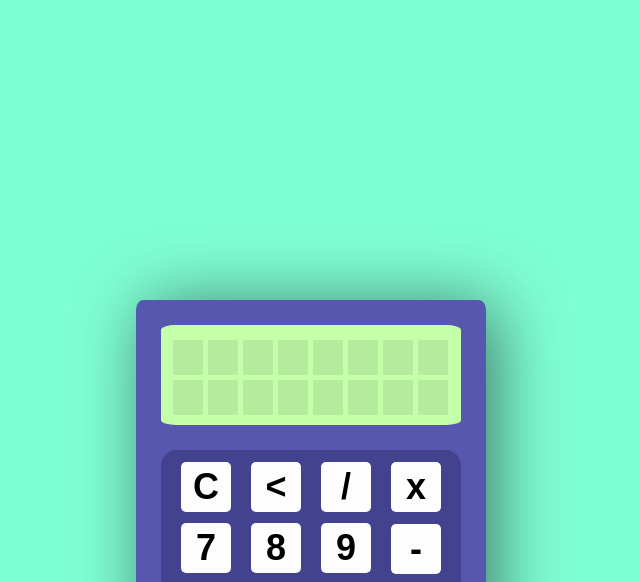
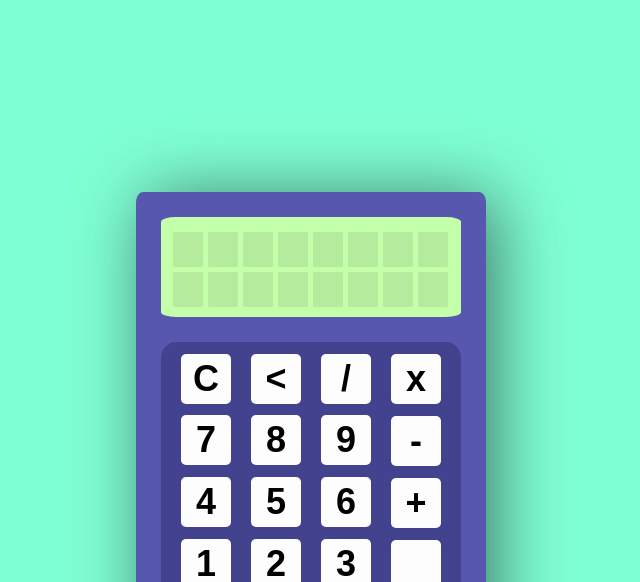
Before and after one commit to jonabergamo/Calculadora, a plain HTML site: page index.html in a window 1280 px wide. Shown: the top 582 px of the page, without its empty margins (329-969 px from the left). Drawn offline with Linux system fonts and the light colour scheme.

Commit message:
margin change

```diff
--- a/style.css
+++ b/style.css
@@ -16,7 +16,7 @@ body {
 
 .corpo {
     background-color: rgb(87, 87, 175);
-    margin-top: 300px;
+    margin-top: 15%;
     width: 350px;
     height: 500px;
     top: 300px;
```
